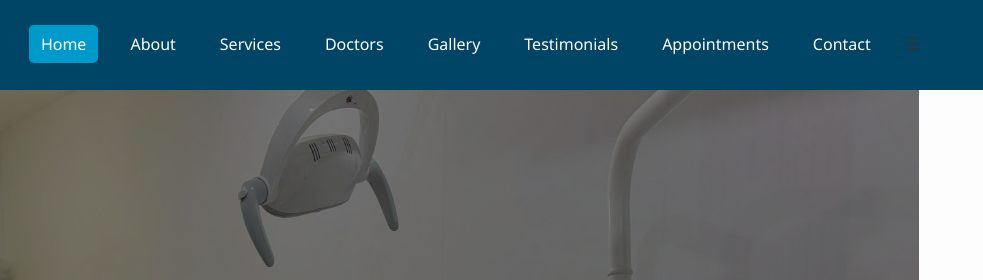
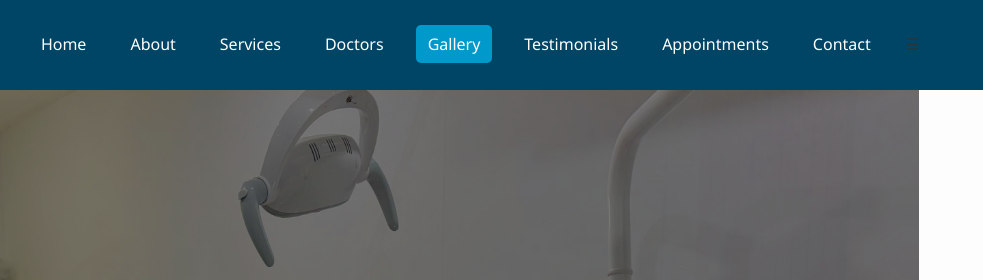
Before and after one commit to serin-v-simpson/silverowldental, a plain HTML site: page gallery.html in a window 1280 px wide. Shown: the top 280 px of the page, 297-1280 px from the left. Drawn offline with Linux system fonts and the light colour scheme.

Commit message:
Update gallery.html

```diff
--- a/gallery.html
+++ b/gallery.html
@@ -20,11 +20,11 @@
     </div>
   </div>
   <ul class="nav-links">
-    <li><a href="index.html" class="active">Home</a></li>
+    <li><a href="index.html">Home</a></li>
     <li><a href="about.html">About</a></li>
     <li><a href="services.html">Services</a></li>
     <li><a href="doctors.html">Doctors</a></li>
-    <li><a href="gallery.html">Gallery</a></li>
+    <li><a href="gallery.html" class="active">Gallery</a></li>
     <li><a href="testimonials.html">Testimonials</a></li>
     <li><a href="appointments.html">Appointments</a></li>
     <li><a href="contact.html">Contact</a></li>
```
